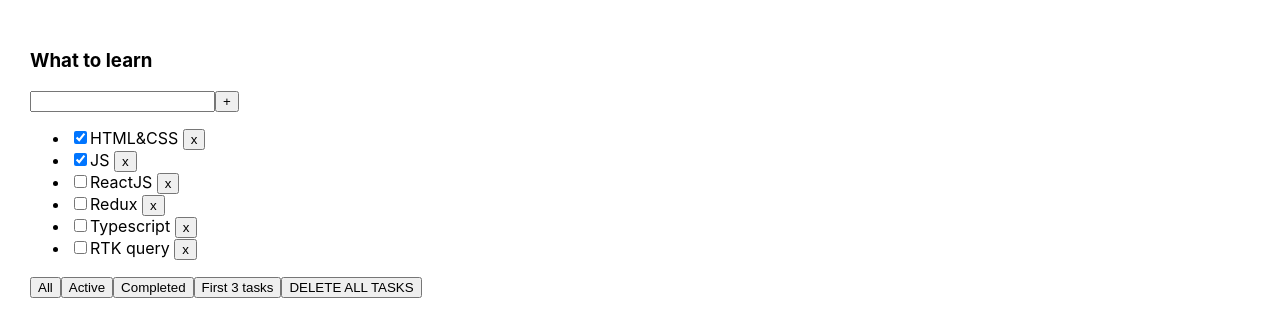
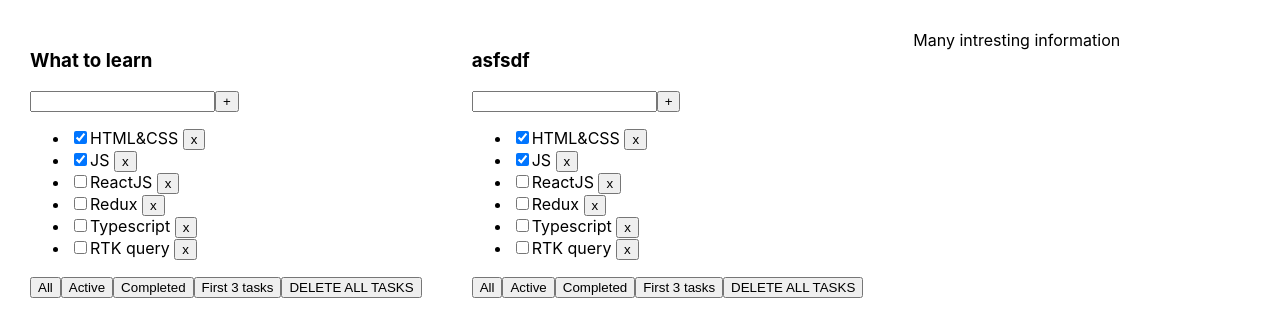
Before and after one commit to 1rko/to-do-inkubator, a React (Vite) app: page / in a window 1280 px wide. Shown: the top 336 px of the page. Built offline with nearby package versions, Linux system fonts and the light colour scheme.

Commit message:
Week3 Sprint 1 - Create Task, controlled input + Homework (children)

```diff
--- a/package.json
+++ b/package.json
@@ -11,9 +11,11 @@
   },
   "dependencies": {
     "react": "19.0.0",
-    "react-dom": "19.0.0"
+    "react-dom": "19.0.0",
+    "uuid": "^11.1.0"
   },
   "devDependencies": {
+    "@formkit/auto-animate": "^1.0.0-beta.3",
     "@types/react": "19.0.2",
     "@types/react-dom": "19.0.2",
     "@vitejs/plugin-react-swc": "3.7.2",
--- a/src/App.tsx
+++ b/src/App.tsx
@@ -1,37 +1,41 @@
 import './App.css'
 import {TodolistItem} from "./TodolistItem.tsx";
 import {useState} from "react";
+import {v1} from "uuid";
 
 export type TaskType = {
-    id: number
+    id: string
     title: string
     isDone: boolean
 }
 
 export const App = () => {
     const tasks1: TaskType[] = [
-        {id: 1, title: 'HTML&CSS', isDone: true},
-        {id: 2, title: 'JS', isDone: true},
-        {id: 3, title: 'ReactJS', isDone: false},
-        {id: 4, title: 'Redux', isDone: false},
-        {id: 5, title: 'Typescript', isDone: false},
-        {id: 6, title: 'RTK query', isDone: false},
-    ]
-
-    const tasks2: TaskType[] = [
-        /*{id: 1, title: 'Hello world', isDone: true},
-        {id: 2, title: 'I am Happy', isDone: false},
-        {id: 3, title: 'Yo', isDone: false},*/
+        {id: v1(), title: 'HTML&CSS', isDone: true},
+        {id: v1(), title: 'JS', isDone: true},
+        {id: v1(), title: 'ReactJS', isDone: false},
+        {id: v1(), title: 'Redux', isDone: false},
+        {id: v1(), title: 'Typescript', isDone: false},
+        {id: v1(), title: 'RTK query', isDone: false},
     ]
 
     const [tasks, setTasks] = useState(tasks1)
 
-    const deleteTask = (id: number) => {
+    const deleteTask = (id: string) => {
         setTasks(tasks.filter(task => task.id !== id))
     }
 
     const deleteAllTasks = () => {
         setTasks([])
+    }
+
+    const createTask = (title: string) => {
+        let newTask = {
+            id: v1(),
+            title: title,
+            isDone: false
+        }
+        setTasks([newTask, ...tasks])
     }
 
     return (
@@ -41,7 +45,19 @@
                 tasks={tasks}
                 deleteTask={deleteTask}
                 deleteAllTasks={deleteAllTasks}
+                createButtonClick={createTask}
             />
+            <TodolistItem
+                title="asfsdf"
+                tasks={tasks}
+                deleteTask={deleteTask}
+                deleteAllTasks={deleteAllTasks}
+                createButtonClick={createTask}
+            >
+                <div>
+                    <div>Many intresting information</div>
+                </div>
+            </TodolistItem>
             {/* <TodolistItem title="Songs" tasks={tasks2}/>
             <TodolistItem title="Books" tasks={tasks2}/>*/}
         </div>
--- a/src/TodolistItem.tsx
+++ b/src/TodolistItem.tsx
@@ -1,22 +1,52 @@
 import type {TaskType} from './App'
 import {Button} from './Button'
-import {useState} from "react";
+import {ChangeEvent, useState, KeyboardEvent} from "react";
+//import { useAutoAnimate } from '@formkit/auto-animate/react'
 
 type Props = {
     title: string
     tasks: TaskType[]
-    deleteTask: (id: number) => void
+    deleteTask: (id: string) => void
     deleteAllTasks: () => void
+    createButtonClick: (title: string) => void
+
+    children?: React.ReactNode
 }
 
 type FilterType = 'ALL' | 'ACTIVE' | 'COMPLETED' | 'FIRST3'
 
-export const TodolistItem = ({title, tasks, deleteTask, deleteAllTasks}: Props) => {
+export const TodolistItem: React.FC<Props> = ({
+                                                  children,
+                                                  title,
+                                                  tasks,
+                                                  deleteTask,
+                                                  deleteAllTasks,
+                                                  createButtonClick
+                                              }: Props) => {
 
     const [filter, setFilter] = useState('ALL' as FilterType)
 
     const changeFilter = (filter: FilterType) => {
         setFilter(filter)
+    }
+
+    const [taskTitle, setTaskTitle] = useState('')
+
+    const createButtonClickHandler = () => {
+        if (taskTitle) {
+            createButtonClick(taskTitle)
+            setTaskTitle('')
+        }
+    }
+
+    const createTaskOnEnterHandler = (e:KeyboardEvent<HTMLInputElement>) => {
+        if (e.key === 'Enter') {
+            createButtonClickHandler()
+        }
+    }
+
+    const changeTaskTitleHandler = (e: ChangeEvent<HTMLInputElement>) => {
+        setTaskTitle(e.currentTarget.value)
     }
 
     let filteredTasks = tasks
@@ -31,19 +61,30 @@
         filteredTasks = tasks.filter((task, index) => index < 3)
     }
 
-    return (
+    //const [listRef] = useAutoAnimate<HTMLUListElement>()
+
+    return (<>
             <div>
                 <h3>{title}</h3>
                 <div>
-                <input/>
-                <Button title={'+'} onClickHandler={() => {
-                }}/>
+                    <input
+                        value={taskTitle}
+                        onChange={changeTaskTitleHandler}
+                        onKeyDown={createTaskOnEnterHandler}
+                    />
+                    <Button
+                        title={'+'}
+                        onClickHandler={createButtonClickHandler}
+                    />
                 </div>
                 {filteredTasks.length === 0 ? (
                     <p>Тасок нет</p>
                 ) : (
-                <ul>
+                    <ul /*ref={listRef}*/>
                         {filteredTasks.map(task => {
+                            const deleteTaskHandler = () => {
+                                deleteTask(task.id)
+                            }
                             return (
                                 <li key={task.id}>
                                     <input
@@ -53,7 +94,7 @@
                                     <span>{task.title + '  '}</span>
                                     <Button
                                         title={'x'}
-                                    onClickHandler={() => deleteTask(task.id)}
+                                        onClickHandler={deleteTaskHandler}
                                     />
                                 </li>
                             )
@@ -79,5 +120,7 @@
                         onClickHandler={() => deleteAllTasks()}/>
                 </div>
             </div>
+            {children}
+        </>
     )
 }
```
Also changed, not shown: 1 other file (tests, documents, lock files or other folders). Lines whose indentation alone changed are shown as unchanged.
